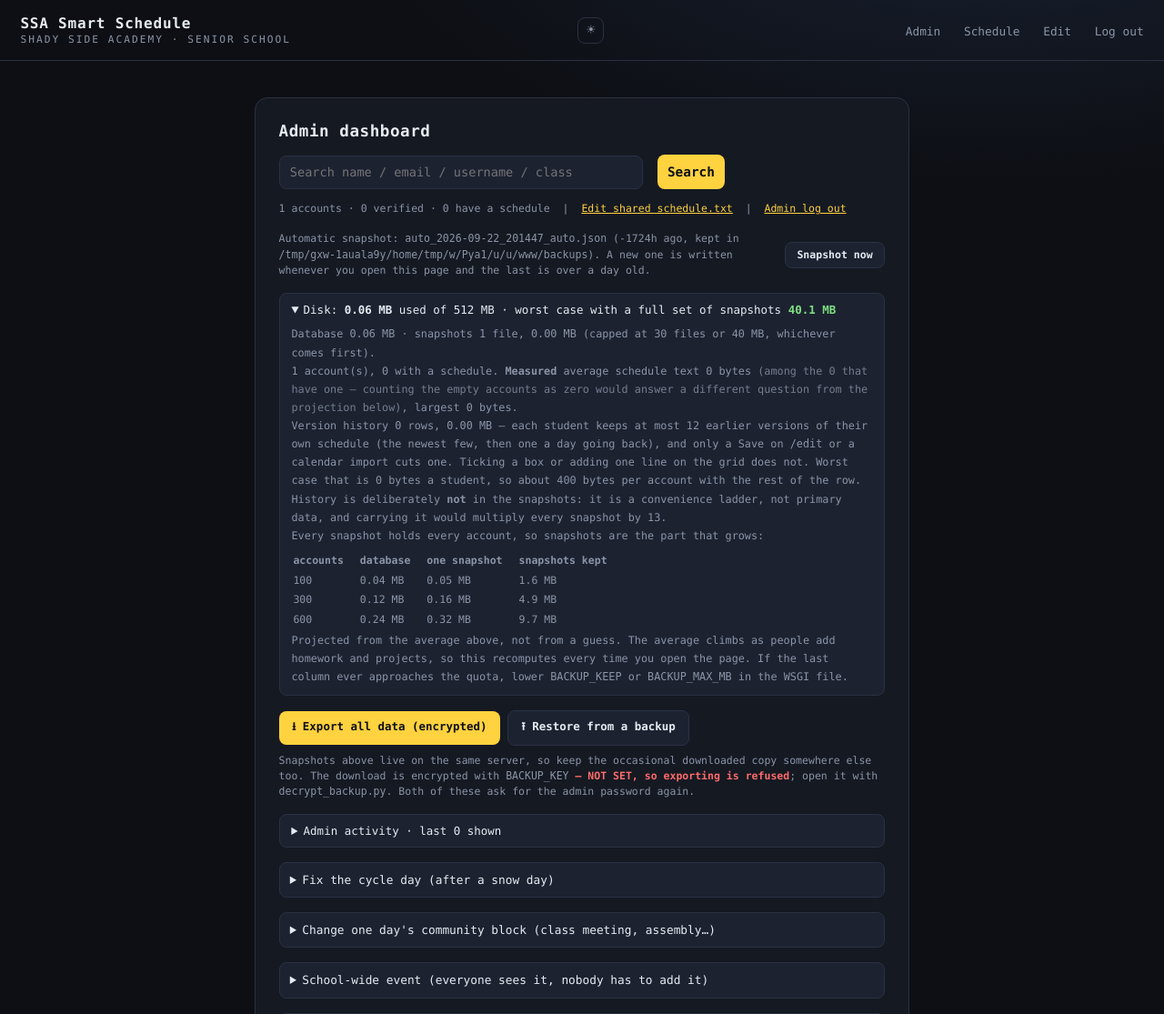
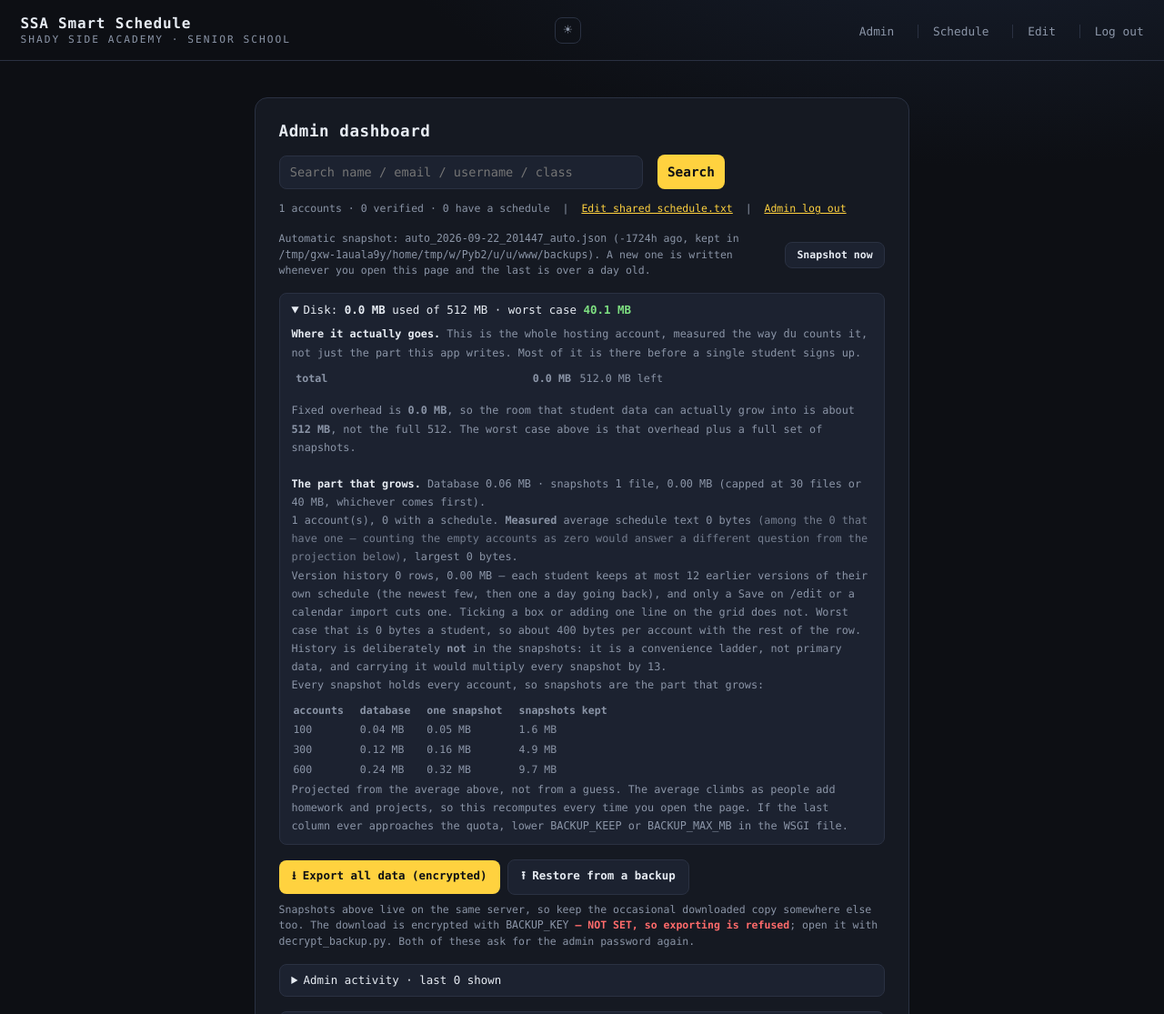
Before and after one commit to Larryzpl123/smart-schedule, a Flask app: page /admin in a window 1280 px wide, after a click that opens the changed part. Shown: the top 1115 px of the page at 91% size. Run offline with Flask 3, Linux system fonts and the light colour scheme; the visitor is signed in with stand-in values (Sample User, id 1); data comes from the database, SQL or seed files in the repository; data that the repository does not hold is empty.

Commit message:
Local mode fixes, nav dividers, real disk usage

```diff
--- a/app.py
+++ b/app.py
@@ -26,6 +26,7 @@ import hmac
 import io
 import json
 import os
+import stat
 import re
 import random
 import secrets
@@ -2347,6 +2348,111 @@ BACKUP_EVERY_HOURS = int(os.environ.get("BACKUP_EVERY_HOURS", "24"))
 # on the admin page rather than an estimate in a document. Every snapshot holds
 # every account, so the thing that grows is snapshots x students.
 DISK_QUOTA_MB = float(os.environ.get("DISK_QUOTA_MB", "512"))
+
+
+# ---------------------------------------------------------------------------
+# What is actually on the disk
+#
+# The panel used to measure the database and the snapshots, add them up, and
+# print the total as "used of 512 MB". That is a subset wearing the label of
+# the whole: on the live host the installed packages in ~/.local and pip's
+# download cache came to about 58 MB before a single student existed, and the
+# panel said 0.31. It was not wrong about the database; it was answering a
+# narrower question than the sentence it printed.
+#
+# Counted in 512-byte blocks rather than apparent size, because that is what
+# du reports and what the host's quota meter agrees with. Ten thousand small
+# package files occupy noticeably more disk than they contain.
+_DISK_CACHE = {"at": 0.0, "data": None}
+DISK_SCAN_TTL = 600          # seconds; a walk of a full home is not free
+DISK_SCAN_MAX_ENTRIES = 300000   # a rail, so a pathological tree cannot hang /admin
+
+
+def _entry_bytes(st):
+    blocks = getattr(st, "st_blocks", 0)
+    return blocks * 512 if blocks else st.st_size
+
+
+def _tree_bytes(path):
+    """Disk used by one file or one directory tree. Never raises."""
+    try:
+        st = os.lstat(path)
+    except OSError:
+        return 0, 0
+    if not stat.S_ISDIR(st.st_mode):
+        return _entry_bytes(st), 1
+    total, seen = _entry_bytes(st), 1
+    for dirpath, dirnames, filenames in os.walk(path, onerror=lambda e: None):
+        # Do not follow symlinks out of the tree, and do not count what is on
+        # the other end of one: du does not either, and a loop would never end.
+        dirnames[:] = [d for d in dirnames
+                       if not os.path.islink(os.path.join(dirpath, d))]
+        for name in filenames + dirnames:
+            try:
+                total += _entry_bytes(os.lstat(os.path.join(dirpath, name)))
+            except OSError:
+                continue
+            seen += 1
+            if seen > DISK_SCAN_MAX_ENTRIES:
+                return total, seen
+    return total, seen
+
+
+def home_usage():
+    """Every top-level entry in the home directory, biggest first.
+
+    Returns {'total', 'items':[{name, bytes, kind}], 'capped', 'home'} where
+    kind is one of app / data / libs / purgeable / other, so the page can say
+    which part of the number is fixed overhead and which part grows with
+    students. Cached, because /admin should not walk the disk on every load."""
+    now = time.time()
+    cached = _DISK_CACHE["data"]
+    if cached and now - _DISK_CACHE["at"] < DISK_SCAN_TTL:
+        return cached
+    home = os.path.expanduser("~")
+    app_dir = os.path.dirname(os.path.abspath(__file__))
+    data_dirs = {os.path.abspath(os.path.dirname(DB)),
+                 os.path.abspath(BACKUP_DIR)}
+    out = {"home": home, "total": 0, "items": [], "capped": False,
+           "scanned_at": now}
+    try:
+        names = sorted(os.listdir(home))
+    except OSError as e:
+        out["error"] = str(e)
+        return out
+    total_seen = 0
+    for name in names:
+        path = os.path.join(home, name)
+        if os.path.islink(path):
+            continue
+        n_bytes, seen = _tree_bytes(path)
+        total_seen += seen
+        ap = os.path.abspath(path)
+        if ap == os.path.abspath(app_dir):
+            kind = "app"
+        elif ap in data_dirs or any(d.startswith(ap + os.sep) for d in data_dirs):
+            kind = "data"
+        elif name in (".local", ".virtualenvs", ".npm"):
+            kind = "libs"
+        elif name in (".cache",):
+            # pip's download cache. Nothing needs it; `rm -rf ~/.cache/pip`
+            # gets every byte back and pip just downloads again if it has to.
+            kind = "purgeable"
+        else:
+            kind = "other"
+        out["items"].append({"name": name, "bytes": n_bytes, "kind": kind})
+        out["total"] += n_bytes
+    out["capped"] = total_seen > DISK_SCAN_MAX_ENTRIES
+    out["items"].sort(key=lambda x: -x["bytes"])
+    by_kind = {}
+    for it in out["items"]:
+        by_kind[it["kind"]] = by_kind.get(it["kind"], 0) + it["bytes"]
+    out["by_kind"] = by_kind
+    # Fixed overhead: everything that does not grow when a student signs up.
+    out["overhead"] = (by_kind.get("libs", 0) + by_kind.get("purgeable", 0)
+                       + by_kind.get("app", 0) + by_kind.get("other", 0))
+    _DISK_CACHE.update(at=now, data=out)
+    return out
 
 
 def storage_report():
@@ -2405,8 +2511,19 @@ def storage_report():
              "kept_mb": round(min(BACKUP_KEEP * n * snap / 1e6, BACKUP_MAX_MB), 1)}
             for n in (100, 300, 600)]
         r["used_mb"] = round((r["db_bytes"] + r["backup_bytes"]) / 1e6, 2)
+        # What the WHOLE account is using, not just the part this app writes.
+        h = home_usage()
+        r["home"] = h
+        r["home_mb"] = round(h.get("total", 0) / 1e6, 1)
+        r["overhead_mb"] = round(h.get("overhead", 0) / 1e6, 1)
+        r["purge_mb"] = round(h.get("by_kind", {}).get("purgeable", 0) / 1e6, 1)
+        r["free_mb"] = round(DISK_QUOTA_MB - r["home_mb"], 1)
+        # Worst case is the fixed overhead PLUS a full set of snapshots, not
+        # the snapshots on their own -- the old figure quietly assumed the rest
+        # of the disk was empty.
         r["worst_mb"] = round(r["db_bytes"] / 1e6 + BACKUP_MAX_MB, 1)
-        r["ok"] = r["worst_mb"] < DISK_QUOTA_MB * 0.5
+        r["worst_total_mb"] = round(r["overhead_mb"] + r["worst_mb"], 1)
+        r["ok"] = r["worst_total_mb"] < DISK_QUOTA_MB * 0.5
     except Exception as e:
         r["error"] = str(e)
     return r
--- a/templates/admin_home.html
+++ b/templates/admin_home.html
@@ -56,11 +56,51 @@
 {% if storage and not storage.error %}
 <details style="margin-bottom:1rem;background:var(--panel2);border:1px solid var(--line);border-radius:8px;padding:.6rem .8rem">
   <summary style="cursor:pointer;font-size:.78rem">
-    Disk: <b>{{ storage.used_mb }} MB</b> used of {{ storage.quota_mb|int }} MB
-    &middot; worst case with a full set of snapshots
-    <b style="color:var(--{{ 'good' if storage.ok else 'bad' }})">{{ storage.worst_mb }} MB</b>
+    Disk: <b>{{ storage.home_mb }} MB</b> used of {{ storage.quota_mb|int }} MB
+    &middot; worst case
+    <b style="color:var(--{{ 'good' if storage.ok else 'bad' }})">{{ storage.worst_total_mb }} MB</b>
   </summary>
   <div style="font-size:.74rem;color:var(--ink-dim);line-height:1.7;margin-top:.6rem">
+    {% if storage.home and storage.home.items %}
+    <b style="color:var(--ink)">Where it actually goes.</b>
+    This is the whole hosting account, measured the way <code>du</code> counts
+    it, not just the part this app writes. Most of it is there before a single
+    student signs up.
+    <table style="width:100%;border-collapse:collapse;margin:.4rem 0 .7rem;font-size:.73rem">
+      {% for it in storage.home['items'] if it.bytes > 100000 %}
+      <tr style="border-bottom:1px solid var(--line)">
+        <td style="padding:.2rem .3rem"><code>~/{{ it.name }}</code></td>
+        <td style="padding:.2rem .3rem;text-align:right;font-variant-numeric:tabular-nums">
+          {{ '%.1f'|format(it.bytes / 1000000) }} MB</td>
+        <td style="padding:.2rem .3rem;color:var(--ink-dim)">
+          {% if it.kind == 'libs' %}installed packages, fixed
+          {% elif it.kind == 'purgeable' %}pip's download cache, safe to delete
+          {% elif it.kind == 'app' %}this app's code
+          {% elif it.kind == 'data' %}database and snapshots, grows with students
+          {% else %}&nbsp;{% endif %}</td>
+      </tr>
+      {% endfor %}
+      <tr>
+        <td style="padding:.2rem .3rem"><b>total</b></td>
+        <td style="padding:.2rem .3rem;text-align:right;font-variant-numeric:tabular-nums">
+          <b>{{ storage.home_mb }} MB</b></td>
+        <td style="padding:.2rem .3rem">{{ storage.free_mb }} MB left</td>
+      </tr>
+    </table>
+    {% if storage.purge_mb and storage.purge_mb >= 1 %}
+    <code>rm -rf ~/.cache/pip</code> frees {{ storage.purge_mb }} MB of that and
+    costs nothing: pip downloads again if it ever needs to.<br>
+    {% endif %}
+    Fixed overhead is <b>{{ storage.overhead_mb }} MB</b>, so the room that
+    student data can actually grow into is about
+    <b>{{ (storage.quota_mb - storage.overhead_mb)|round(0)|int }} MB</b>,
+    not the full {{ storage.quota_mb|int }}. The worst case above is that
+    overhead plus a full set of snapshots.
+    {% if storage.home.capped %}<br><span style="color:var(--bad)">The scan hit
+    its entry limit, so the total is a floor, not the whole figure.</span>{% endif %}
+    <br><br>
+    {% endif %}
+    <b style="color:var(--ink)">The part that grows.</b>
     Database <code>{{ '%.2f'|format(storage.db_bytes / 1000000) }} MB</code>
     &middot; snapshots <code>{{ storage.backup_count }}</code> file{{ '' if storage.backup_count == 1 else 's' }},
     <code>{{ '%.2f'|format(storage.backup_bytes / 1000000) }} MB</code>
--- a/templates/base.html
+++ b/templates/base.html
@@ -31,6 +31,9 @@
   header .brand{font-weight:600;letter-spacing:.05em}
   header .sub{color:var(--ink-dim);font-size:.7rem;text-transform:uppercase;letter-spacing:.18em;margin-top:.15rem}
   header nav a{color:var(--ink-dim);text-decoration:none;font-size:.8rem;margin-left:1rem}
+  /* same reason as the schedule page: without a rule between them two links
+     a word-space apart read as one phrase */
+  header nav a + a{border-left:1px solid var(--line);padding-left:1rem}
   header nav a:hover{color:var(--accent)}
   main{flex:1;display:flex;justify-content:center;align-items:flex-start;padding:2.5rem 1.2rem}
   .card{background:var(--panel);border:1px solid var(--line);border-radius:14px;padding:1.6rem;width:100%;max-width:420px}
@@ -53,6 +56,7 @@
     header{padding:.7rem .8rem;flex-wrap:wrap;gap:.4rem}
     header nav{width:100%;display:flex;gap:.8rem}
     header nav a{margin-left:0}
+    header nav a + a{padding-left:.7rem}
     main{padding:1rem .7rem 2.5rem}
     .card,.card.wide{max-width:100%;padding:1rem;border-radius:10px}
     input,textarea,select,button{font-size:16px}   /* iOS zooms in below 16px */
```
Also changed, not shown: static/app.html (+36 -3 lines), templates/edit.html (+9 -0 lines), templates/home.html (+14 -0 lines), tests/test_local.py (+86 -1 lines), tests/test_retention.py (+57 -0 lines).
